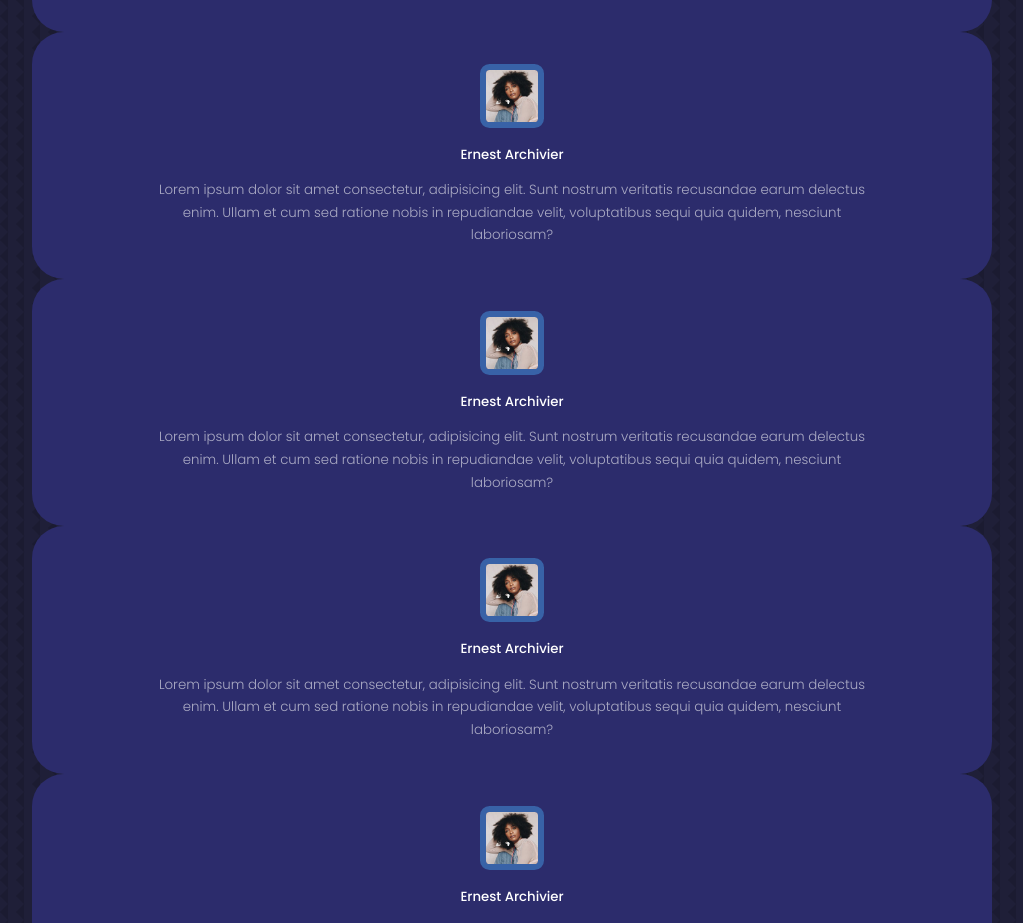
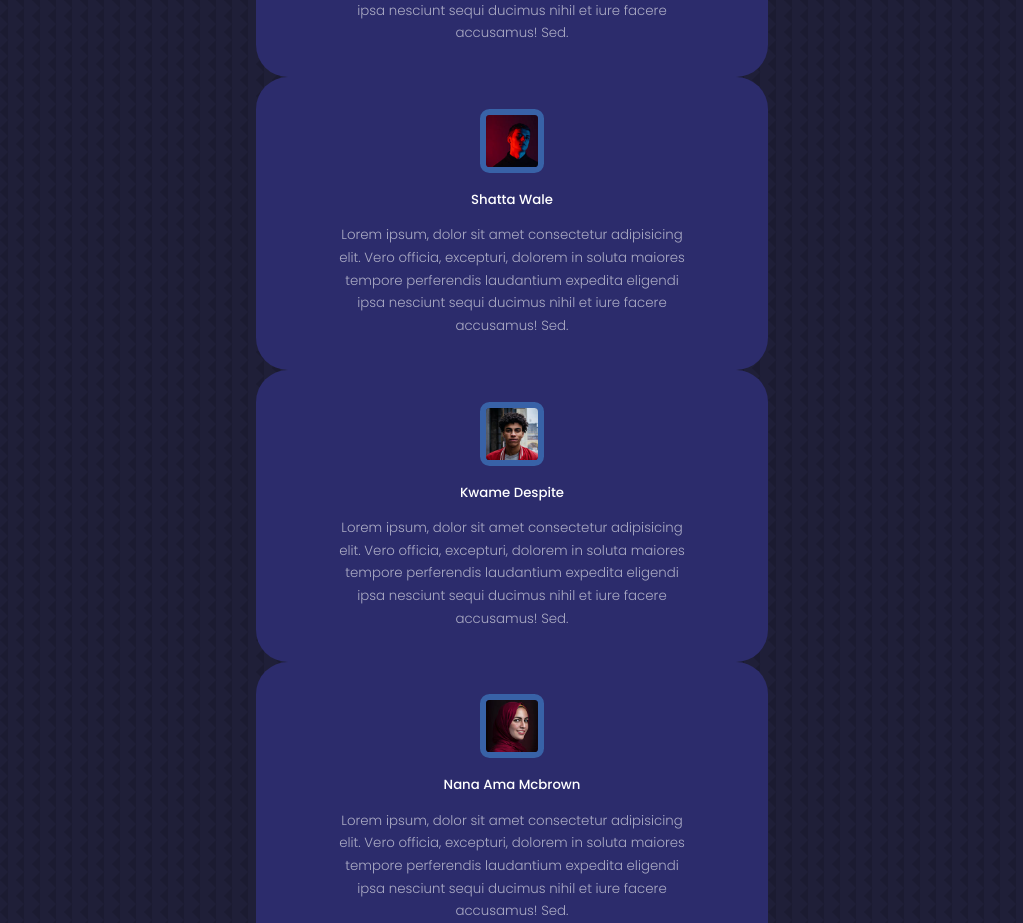
Before and after one commit to leancorv/react-portfolio, a React (Create React App) app: page / in a window 1280 px wide. Shown: the part 4440-5363 px from the top of the page, without its empty margins (128-1151 px from the left). Built offline with nearby package versions, Linux system fonts and the light colour scheme.

Commit message:
Mapping array of testimonials

```diff
--- a/src/components/testimonials/Testimonials.jsx
+++ b/src/components/testimonials/Testimonials.jsx
@@ -4,6 +4,29 @@ import AVTR1 from '../../assets/avatar1.jpg'
 import AVTR2 from '../../assets/avatar2.jpg'
 import AVTR3 from '../../assets/avatar3.jpg'
 import AVTR4 from '../../assets/avatar4.jpg'
+
+const data = [
+  {
+    avatar: AVTR1,
+    name: 'Tina Snow',
+    review: 'Lorem ipsum, dolor sit amet consectetur adipisicing elit. Vero officia, excepturi, dolorem in soluta maiores tempore perferendis laudantium expedita eligendi ipsa nesciunt sequi ducimus nihil et iure facere accusamus! Sed.'
+  },
+  {
+    avatar: AVTR2,
+    name: 'Shatta Wale',
+    review: 'Lorem ipsum, dolor sit amet consectetur adipisicing elit. Vero officia, excepturi, dolorem in soluta maiores tempore perferendis laudantium expedita eligendi ipsa nesciunt sequi ducimus nihil et iure facere accusamus! Sed.'
+  },
+  {
+    avatar: AVTR3,
+    name: 'Kwame Despite',
+    review: 'Lorem ipsum, dolor sit amet consectetur adipisicing elit. Vero officia, excepturi, dolorem in soluta maiores tempore perferendis laudantium expedita eligendi ipsa nesciunt sequi ducimus nihil et iure facere accusamus! Sed.'
+  },
+  {
+    avatar: AVTR4,
+    name: 'Nana Ama Mcbrown',
+    review: 'Lorem ipsum, dolor sit amet consectetur adipisicing elit. Vero officia, excepturi, dolorem in soluta maiores tempore perferendis laudantium expedita eligendi ipsa nesciunt sequi ducimus nihil et iure facere accusamus! Sed.'
+  },
+]
 
 const Testimonials = () => {
   return (
@@ -12,51 +35,21 @@ const Testimonials = () => {
       <h2>Testimonials</h2>
 
       <div className="container testimonials__container">
-        <article className="testimonial">
-          <div className="client__avatar">
-            <img src={AVTR1} alt="Avatar One" />
-          </div>
-          <h5 className='client__name'>Ernest Archivier</h5>
-          <small className="client__review">
-            Lorem ipsum dolor sit amet consectetur, adipisicing elit. Sunt nostrum veritatis recusandae earum delectus enim. Ullam et cum sed ratione nobis in repudiandae velit, voluptatibus sequi quia quidem, nesciunt laboriosam?
-          </small>
-        </article>
-        <article className="testimonial">
-          <div className="client__avatar">
-            <img src={AVTR1} alt="Avatar One" />
-          </div>
-          <h5 className='client__name'>Ernest Archivier</h5>
-          <small className="client__review">
-            Lorem ipsum dolor sit amet consectetur, adipisicing elit. Sunt nostrum veritatis recusandae earum delectus enim. Ullam et cum sed ratione nobis in repudiandae velit, voluptatibus sequi quia quidem, nesciunt laboriosam?
-          </small>
-        </article>
-        <article className="testimonial">
-          <div className="client__avatar">
-            <img src={AVTR1} alt="Avatar One" />
-          </div>
-          <h5 className='client__name'>Ernest Archivier</h5>
-          <small className="client__review">
-            Lorem ipsum dolor sit amet consectetur, adipisicing elit. Sunt nostrum veritatis recusandae earum delectus enim. Ullam et cum sed ratione nobis in repudiandae velit, voluptatibus sequi quia quidem, nesciunt laboriosam?
-          </small>
-        </article>
-        <article className="testimonial">
-          <div className="client__avatar">
-            <img src={AVTR1} alt="Avatar One" />
-          </div>
-          <h5 className='client__name'>Ernest Archivier</h5>
-          <small className="client__review">
-            Lorem ipsum dolor sit amet consectetur, adipisicing elit. Sunt nostrum veritatis recusandae earum delectus enim. Ullam et cum sed ratione nobis in repudiandae velit, voluptatibus sequi quia quidem, nesciunt laboriosam?
-          </small>
-        </article>
-        <article className="testimonial">
-          <div className="client__avatar">
-            <img src={AVTR1} alt="Avatar One" />
-          </div>
-          <h5 className='client__name'>Ernest Archivier</h5>
-          <small className="client__review">
-            Lorem ipsum dolor sit amet consectetur, adipisicing elit. Sunt nostrum veritatis recusandae earum delectus enim. Ullam et cum sed ratione nobis in repudiandae velit, voluptatibus sequi quia quidem, nesciunt laboriosam?
-          </small>
-        </article>
+        {
+          data.map(({avatar, name, review}) => {
+            return (
+              <article key={name} className="testimonial">
+                <div className="client__avatar">
+                  <img src={avatar} alt={name}/>
+                </div>
+                <h5 className='client__name'>{name}</h5>
+                <small className="client__review">
+                  {review}
+                </small>
+              </article>
+            )
+          })
+        }
       </div>
     </section>
   )
--- a/src/components/testimonials/testimonials.css
+++ b/src/components/testimonials/testimonials.css
@@ -1,4 +1,4 @@
-.container.testimonials___container {
+.container.testimonials__container {
     width: 40%;
 }
 
@@ -29,14 +29,14 @@
 
 /* =================== MEDIA QUERIES (MEDIUM DEVICES) ==================*/
 @media screen and (max-width: 1024px) {
-    .container.testimonials___container {
+    .container.testimonials__container {
         width: 60%;
     }
 }
 
 /* =================== MEDIA QUERIES (SMALL DEVICES) ==================*/
 @media screen and (max-width: 600px) {
-    .container.testimonials___container {
+    .container.testimonials__container {
         width: var(--container-width-sm);
     }
 
```
